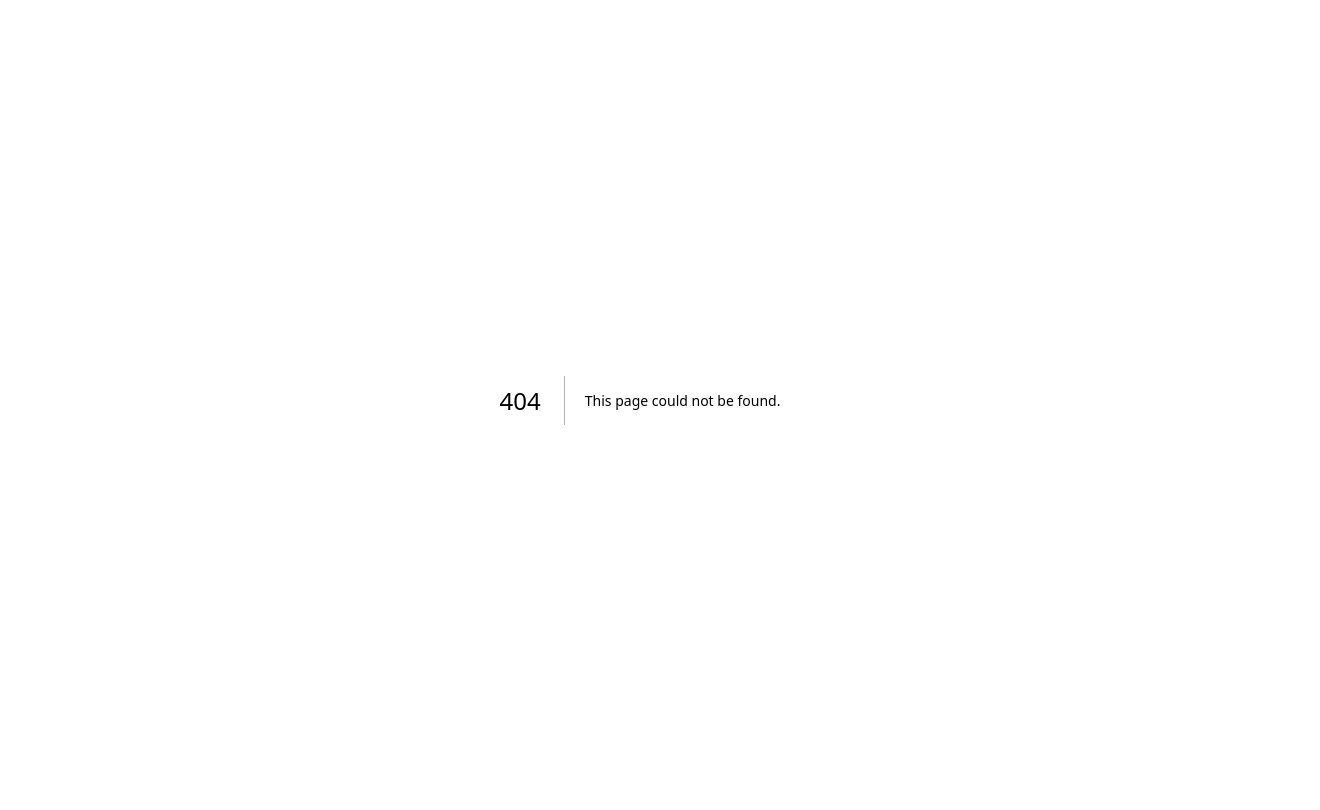
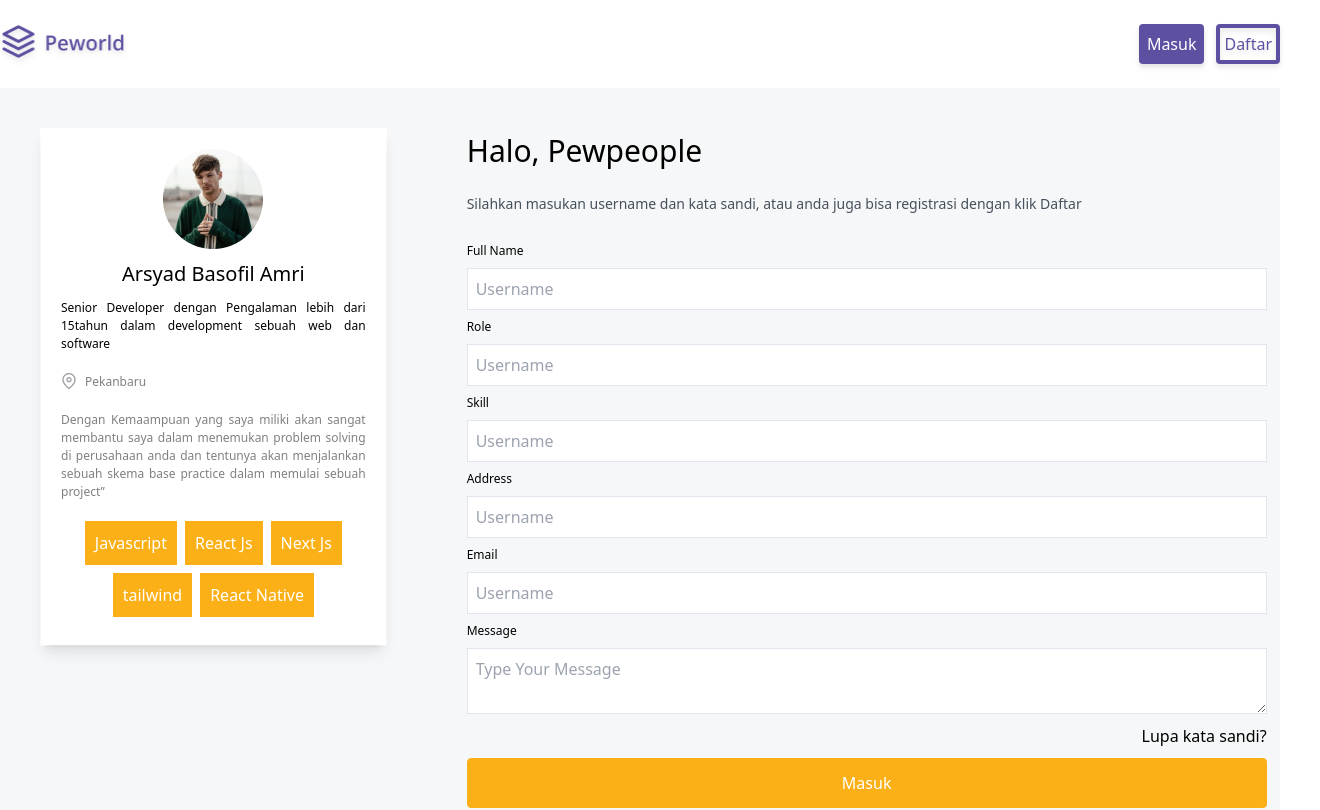
Before and after one commit to arsyad12/Peworld-Web-App, a Next.js app: page /talent-list/contact/1 in a window 1280 px wide. Before the commit this address had no page. Shown: the top 810 px of the page, 1320 px wide, since content can reach past the window. Built offline with nearby package versions, Linux system fonts and the light colour scheme.

Commit message:
[UPDATE] integration Static API contact

```diff
--- a/package.json
+++ b/package.json
@@ -10,6 +10,7 @@
   },
   "dependencies": {
     "axios": "^1.6.1",
+    "cookies-next": "^4.0.0",
     "next": "14.0.1",
     "react": "^18",
     "react-dom": "^18",
--- a/src/pages/api/listTalent.js
+++ b/src/pages/api/listTalent.js
@@ -7,7 +7,7 @@ const lisTalent = [
     fullname: "Arsyad Basofil Amri",
     role: "Fullstack Developer",
     location: "Pekanbaru",
-    skill: ["Javascript", "React Js", "Next Js","tailwind"],
+    skill: ["Javascript", "React Js", "Next Js","tailwind","React Native"],
   },
   {
     id: 2,
--- a/src/pages/index.js
+++ b/src/pages/index.js
@@ -5,6 +5,7 @@ import { Inter } from "next/font/google";
 
 import Header from "@/components/header";
 import Footer from "@/components/footer";
+import Link from "next/link";
 
 const inter = Inter({ subsets: ["latin"] });
 
@@ -29,9 +30,11 @@ export default function Home() {
               web, kamu berkesempatan untuk menemukan talent yang dilatih
               langsung dengan mentor yang kompeten di bidangnya.
             </p>
+            <Link href={'/talent-list'}>
             <button class="p-2 rounded border-4 mt-10 btn-start mb-10">
               Mulai Dari Sekarang
             </button>
+            </Link>
           </div>
           <div className="">
             <img className="" src="/firstpic.png" alt="logo" />
@@ -111,9 +114,11 @@ export default function Home() {
             <p>Menuju Tak Terbatas dan Melampauinya</p>
           </div>
           <div className="grid mt-5 md:grid-cols-1 md:justify-items-end">
+          <Link href={'/talent-list'}>
             <button className="border-4 p-2 btn-cta">
               Mulai Dari Sekarang
             </button>
+            </Link>
           </div>
         </div>
       </div>
--- a/src/pages/contact/[id].js
+++ b/src/pages/talent-list/contact/[id].js
@@ -2,8 +2,13 @@
 import React from "react";
 import Header from "@/components/header";
 import Footer from "@/components/footer";
+import axios from "axios";
 
-function contact() {
+function Contact(props) {
+  console.log(props)
+
+  const{data} = props
+
   return (
     <>
         <Header />
@@ -18,24 +23,24 @@ function contact() {
                 <div className="flex items-center justify-center">
                   <img src="/Ellipse 326.png" alt="photo" />
                 </div>
-                <div className="mt-[10px] text-[20px]">
-                  <p>Louis Thompson</p>
+                <div className="mt-[10px] text-[20px] text-center">
+                  <p>{data.fullname}</p>
                 </div>
-                <div className="mt-[10px] text-[14px]">
+                <div className="mt-[10px] text-[12px] text-justify mb-[10px]">
                   <p>
                     Senior Developer dengan Pengalaman lebih dari 15tahun dalam
                     development sebuah web dan software
                   </p>
                 </div>
                 <div className="mt-[10px] flex gap-2">
-                  <div className="pt-[1px]">
+                  <div className=" mt-[10px] mb-[10px]">
                     <img src="/map.png" alt="map" />
                   </div>
-                  <div className="text-[14px]">
-                    <p>Jakarta Raya, Daerah Kebayoran Baru</p>
+                  <div className="text-[12px] text-[grey] mt-[10px] mb-[10px]">
+                    <p>{data.location}</p>
                   </div>
                 </div>
-                <div className="mt-[10px] text-[14px]">
+                <div className="mt-[10px] text-[12px] text-[grey] text-justify">
                   <p>
                     Dengan Kemaampuan yang saya miliki akan sangat membantu saya
                     dalam menemukan problem solving di perusahaan anda dan
@@ -45,7 +50,7 @@ function contact() {
                 </div>
 
                 <div className="mt-[20px] md:flex md:justify-center md:flex-wrap">
-                    {['Javascript', "Tailwind",'SCSS','React JS','Next Js','React Native','React JS','Next Js'].map((item,key) => (
+                    {data.skill.map((item,key) => (
                   <button key={key} className="border border-2 bg-[#FBB017] border-[#FBB01799] text-[white] p-2 mx-1 mb-2">
                     {item}
                   </button>
@@ -59,7 +64,7 @@ function contact() {
           <div className="col-span-8 w-full md:m-10 bg-[]">
            {/* section form */}
         <div className="container flex justify-center md:justify-start items-center  ">
-          <div className="grid w-[80%] md:w-[400px]">
+          <div className="grid w-[80%] md:w-[800px]">
 
             <div className="subhead">
               <p className="text-[30px] mb-[20px]">Halo, Pewpeople</p>
@@ -118,11 +123,11 @@ function contact() {
             />
 
             <label for="basic-url" className="form-label text-[12px] py-2">
-              Password
+              Message
             </label>
-            <input
-              type="password"
-              placeholder="Password"
+            <textarea
+              type="text"
+              placeholder="Type Your Message"
               className="border border-[#E2E5ED] p-2"
             />
 
@@ -150,4 +155,18 @@ function contact() {
   );
 }
 
-export default contact;
+export async function getServerSideProps(props) {
+  //di next js req data berdasarkan parameter dipanggil dengan props bukan dengan (req,res)
+  // destrukturing variabel bernama id kemudia isi dengan nilai dari parameter props
+  const { id } = props.params;
+  console.log(id); //harusnya hasilnya 1
+  const request = await axios({
+    method: "get",
+    url: `http://localhost:3000/api/listTalent?id=${id}`, //kemudain request ambil data yang parameter id nya sama dengan id dari props.params
+  });
+
+  return { props: request.data };
+}
+
+
+export default Contact;
--- a/src/pages/talent-list/detail/[id].js
+++ b/src/pages/talent-list/detail/[id].js
@@ -4,6 +4,7 @@ import Header from "@/components/header";
 import Footer from "@/components/footer";
 import Head from "next/head";
 import axios from "axios";
+import Router from "next/router";
 function Detail(props) {
   const { data } = props;
   console.log(data);
@@ -52,9 +53,11 @@ function Detail(props) {
             </div>
 
             <div className="mt-6 grid grid-col-1 justify-center">
-              <button className="border border-4 border-[#5E50A1] bg-[#5E50A1] w-[120px] md:w-[297px] h-[40px] md:h-[50px] p-1 text-[white] rounded-[5px]">
+
+              <button onClick={()=>(Router.push(`/talent-list/contact/${data.id}`))} className="border border-4 border-[#5E50A1] bg-[#5E50A1] w-[120px] md:w-[297px] h-[40px] md:h-[50px] p-1 text-[white] rounded-[5px]">
                 HIRE
               </button>
+
             </div>
 
             <div className="mt-6 grid grid-col-2 justify-center">
```
Also changed, not shown: 1 other file (tests, documents, lock files or other folders).
